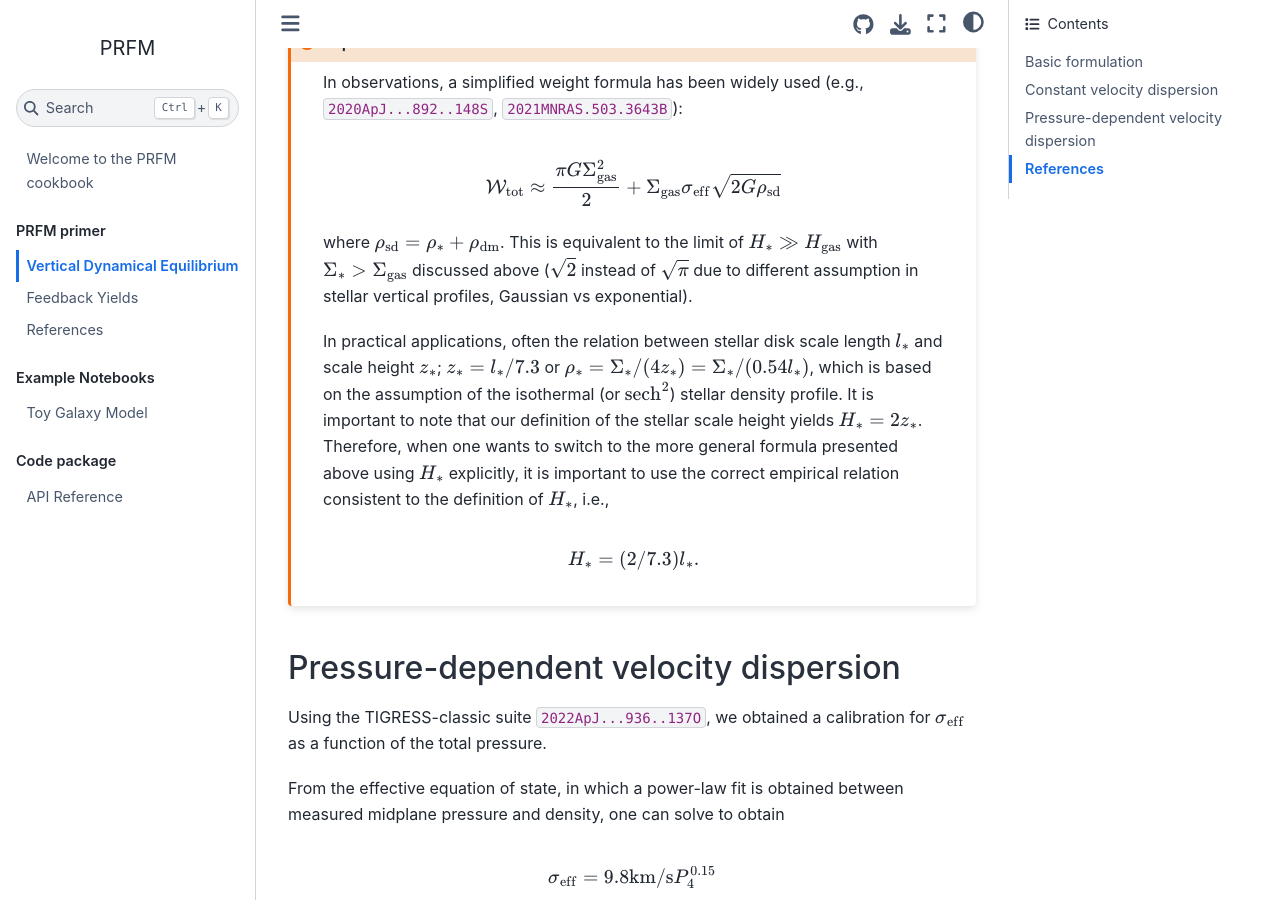
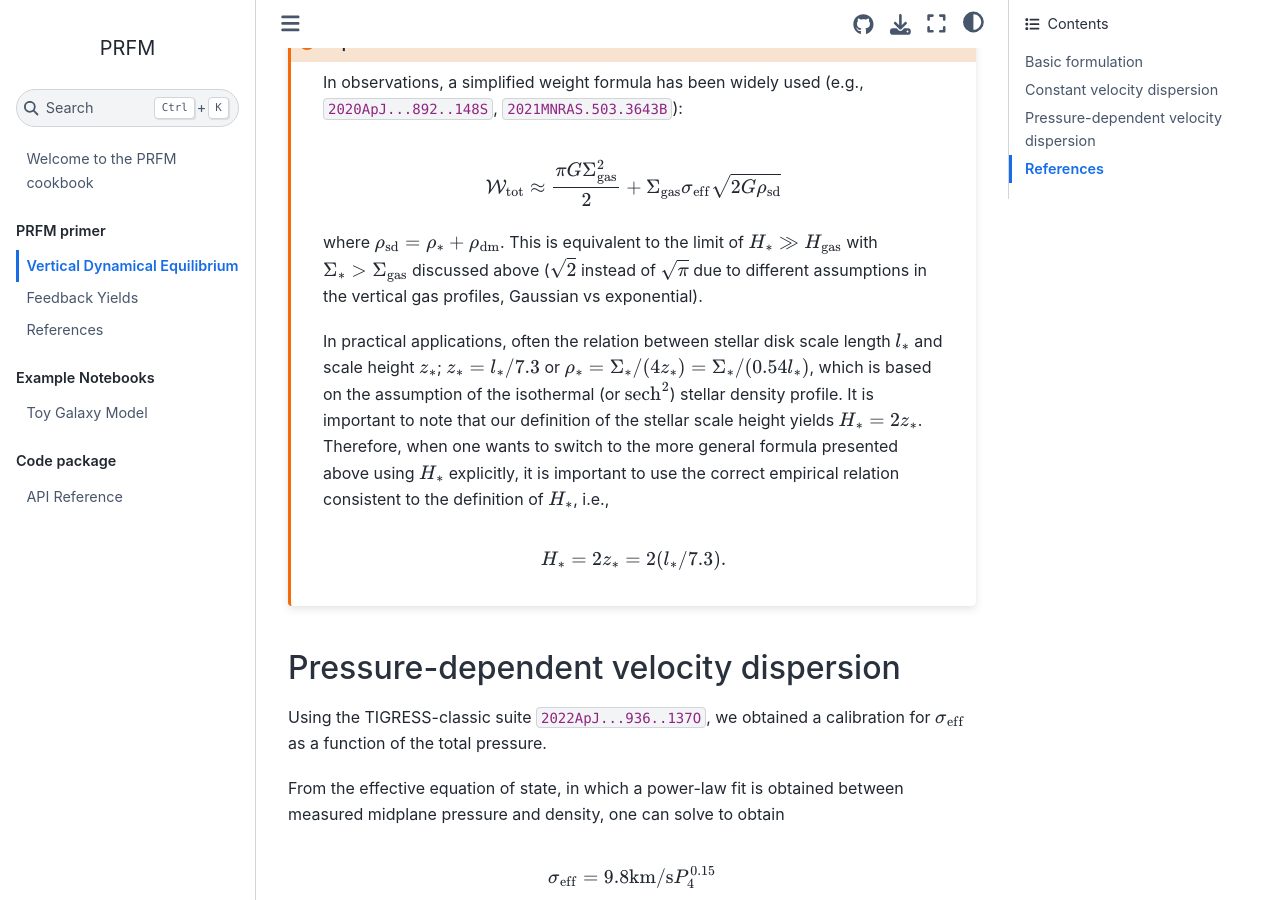
Before and after one commit to changgoo/PRFM, a Jupyter Book: the page built from book/vertical-de.md, in a window 1280 px wide and 900 px high, scrolled down 3106 px. Built offline with Jupyter Book 1.0.4 settings and Sphinx 7.4.7 and the Sphinx Book theme 1.1.4, drawn with Linux system fonts in a browser that asks for light colours; pages that are not in the unit, such as notebooks, are missing from menus; cross-references to code outside the pages are shown as plain code.

Commit message:
More fixes

````diff
--- a/book/vertical-de.md
+++ b/book/vertical-de.md
@@ -108,11 +108,11 @@ In observations, a simplified weight formula has been widely used (e.g., {cite:t
 $$ {\cal W}_{\rm tot}\approx \frac{\pi G \Sigma_{\rm gas}^2}{2} + \Sigma_{\rm gas}\sigma_{\rm eff}\sqrt{2 G\rho_{\rm sd}}$$
 
 where $\rho_{\rm sd} = \rho_* + \rho_{\rm dm}$.
-This is equivalent to the limit of $H_*\gg H_{\rm gas}$ with $\Sigma_*>\Sigma_{\rm gas}$ discussed above ($\sqrt{2}$ instead of $\sqrt{\pi}$ due to different assumption in stellar vertical profiles, Gaussian vs exponential).
+This is equivalent to the limit of $H_*\gg H_{\rm gas}$ with $\Sigma_*>\Sigma_{\rm gas}$ discussed above ($\sqrt{2}$ instead of $\sqrt{\pi}$ due to different assumptions in the vertical gas profiles, Gaussian vs exponential).
 
 In practical applications, often the relation between stellar disk scale length $l_*$ and scale height $z_*$; $z_*=l_*/7.3$ or $\rho_* = \Sigma_*/(4 z_*) = \Sigma_*/(0.54 l_*)$, which is based on the assumption of the isothermal (or ${\rm sech}^2$) stellar density profile. It is important to note that our definition of the stellar scale height yields $H_*=2z_*$. Therefore, when one wants to switch to the more general formula presented above using $H_*$ explicitly, it is important to use the correct empirical relation consistent to the definition of $H_*$, i.e.,
 
-$$H_* = (2/7.3) l_*.$$
+$$H_* = 2 z_* = 2 (l_*/7.3).$$
 ```
 
 ## Pressure-dependent velocity dispersion
````
